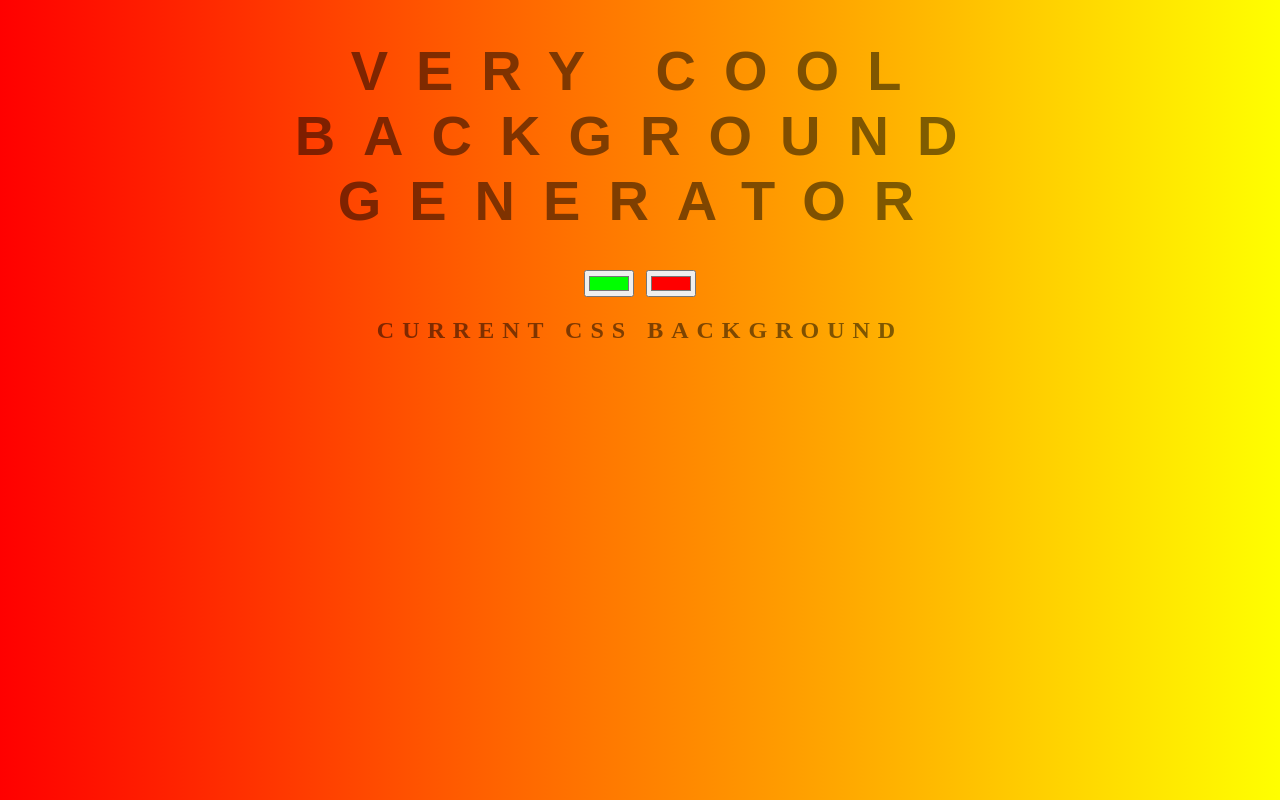
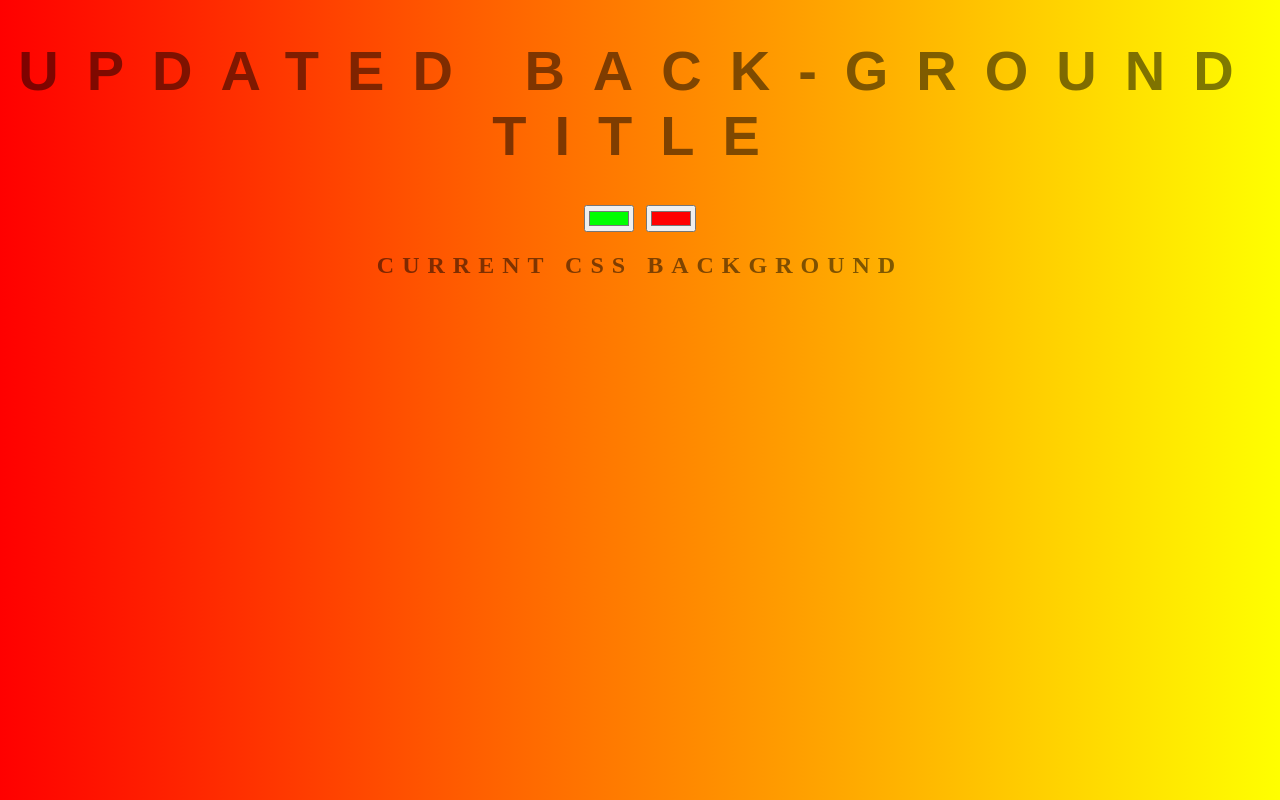
Before and after one commit to wasiqs-classics/background-generator, a plain HTML site: page index.html in a window 1280 px wide. Drawn offline with Linux system fonts and the light colour scheme.

Commit message:
Changing Text

```diff
--- a/index.html
+++ b/index.html
@@ -5,7 +5,7 @@
 	<link rel="stylesheet" type="text/css" href="style.css">
 </head>
 <body id="gradient">
-	<h1>Very Cool Background Generator</h1>
+	<h1>Updated Back-ground Title</h1>
 	<input class="color1" type="color" name="color1" value="#00ff00">
 	<input class="color2" type="color" name="color2" value="#ff0000">
 	<h2>Current CSS Background</h2>
```
